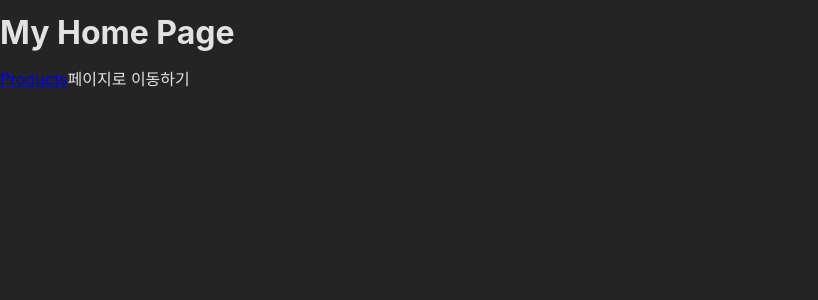
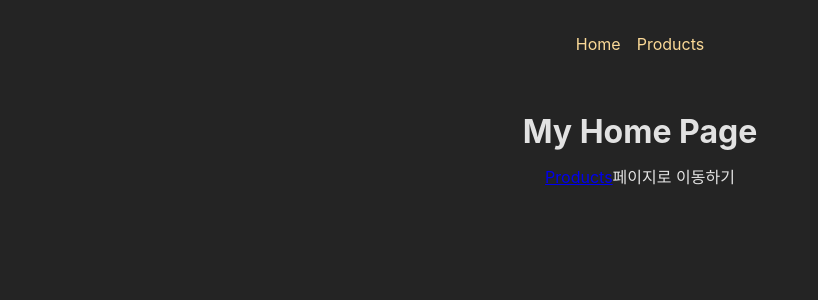
Before and after one commit to sedica3340/react-study-202406, a React (Create React App) app: page / in a window 1280 px wide. Shown: the top 300 px of the page, without its empty margins (0-818 px from the left). Built offline with nearby package versions, Linux system fonts and the light colour scheme.

Commit message:
라우터 뭐시기 아웃렛 뭐시기

```diff
--- /dev/null
+++ b/src/components/RouteExample/layout/MainNavigation.js
@@ -0,0 +1,22 @@
+import React from "react";
+import { Link } from "react-router-dom";
+import styles from "./MainNavigation.module.scss";
+
+const MainNavigation = () => {
+    return (
+        <header className={styles.header}>
+            <nav>
+                <ul className={styles.list}>
+                    <li>
+                        <Link to="/">Home</Link>
+                    </li>
+                    <li>
+                        <Link to="/products">Products</Link>
+                    </li>
+                </ul>
+            </nav>
+        </header>
+    );
+};
+
+export default MainNavigation;
--- /dev/null
+++ b/src/components/RouteExample/layout/MainNavigation.module.scss
@@ -0,0 +1,17 @@
+.header {
+    max-width: 60rem;
+    margin: auto;
+    padding: 2rem;
+    display: flex;
+    justify-content: center;
+  }
+
+  .list {
+    display: flex;
+    gap: 1rem;
+
+    a {
+      text-decoration: none;
+      color: var(--color-primary-400);
+    }
+  }
--- /dev/null
+++ b/src/components/RouteExample/layout/RootLayout.js
@@ -0,0 +1,17 @@
+import React from "react";
+import MainNavigation from "./MainNavigation";
+import { Outlet } from "react-router-dom";
+const RootLayout = () => {
+    return (
+        <>
+            <MainNavigation />
+            {/* RootLayout의 children들이 Outlet으로 렌더링됨 */}
+            <main>
+                <Outlet />
+            </main>
+
+        </>
+    );
+};
+
+export default RootLayout;
--- a/src/index.css
+++ b/src/index.css
@@ -50,3 +50,7 @@ ul {
   margin: 0;
   padding: 0;
 }
+main {
+  margin: 2rem auto;
+  text-align: center;
+}
```
Also changed, not shown: src/App.js (+14 -11 lines).
